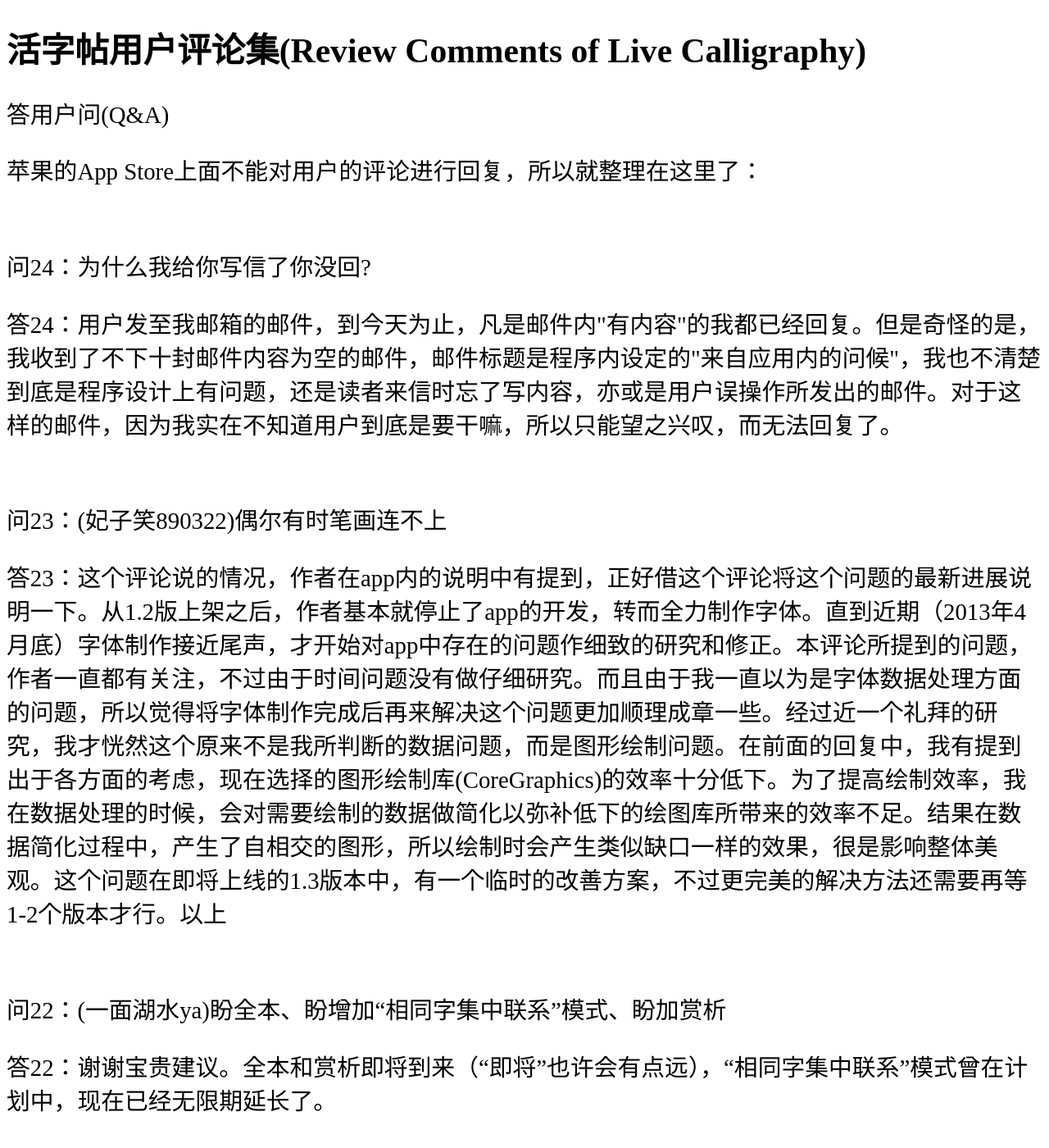
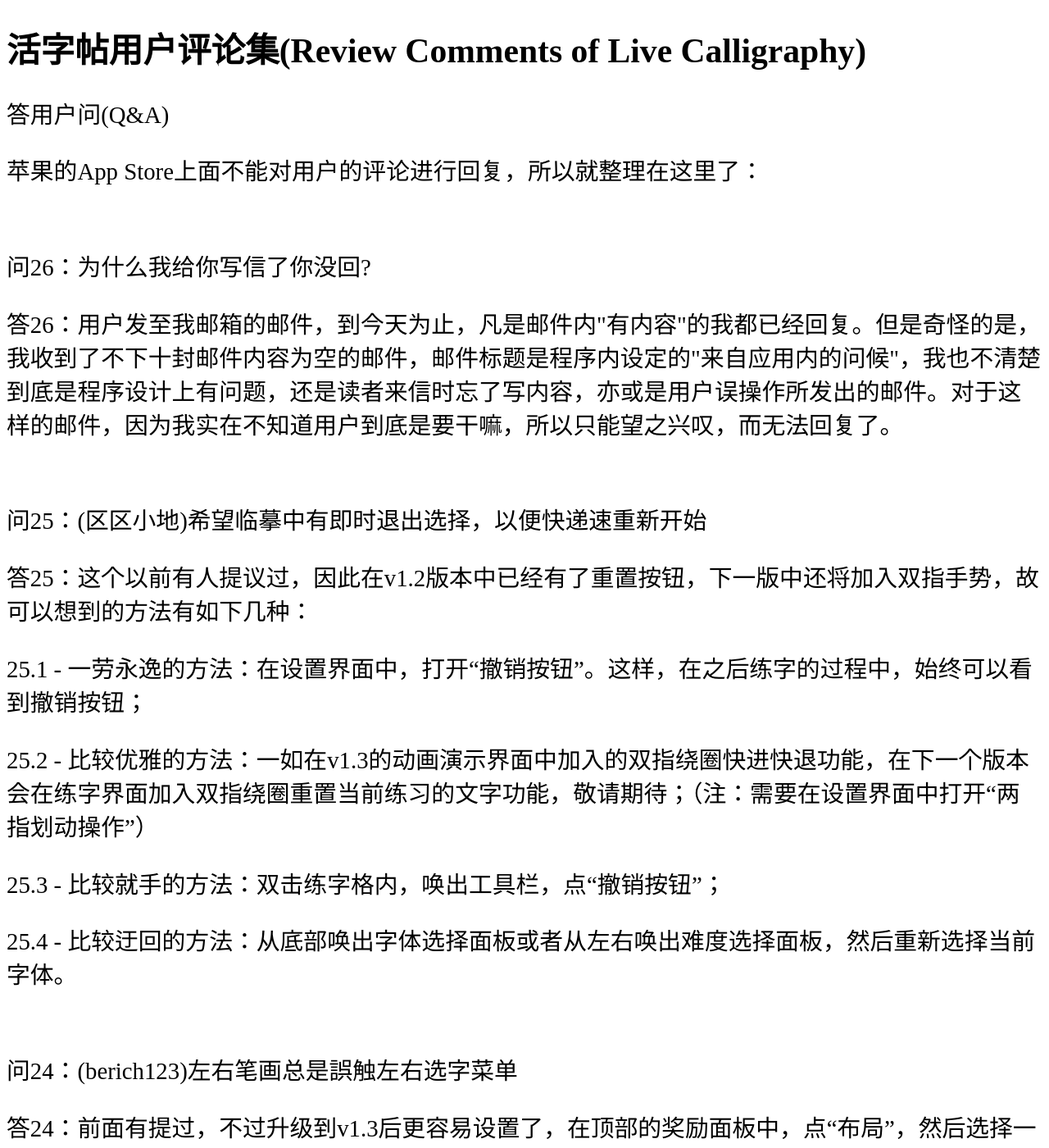
Before and after one commit to shengzhe/livecalligraphy, a Jekyll site: the page built from _posts/2012-08-31-LiveCalligraphyQA.html, in a window 1280 px wide and 1400 px high. Shown: the whole window at 82% size. Built offline with Jekyll 4.4.1, drawn with Linux system fonts in a browser that asks for light colours; Markdown is read by kramdown in place of the engine named in the settings; some of the changed text lies outside the part shown.

Commit message:
Update 2012-08-31-LiveCalligraphyQA.html

```diff
--- a/_posts/2012-08-31-LiveCalligraphyQA.html
+++ b/_posts/2012-08-31-LiveCalligraphyQA.html
@@ -6,8 +6,18 @@ title: 活字帖用户评论集(Review Comments of Live Calligraphy)
 <p>答用户问(Q&A)</p>
 <p>苹果的App Store上面不能对用户的评论进行回复，所以就整理在这里了：</p>
 <br/>
-<p>问24：为什么我给你写信了你没回?</p>
-<p>答24：用户发至我邮箱的邮件，到今天为止，凡是邮件内"有内容"的我都已经回复。但是奇怪的是，我收到了不下十封邮件内容为空的邮件，邮件标题是程序内设定的"来自应用内的问候"，我也不清楚到底是程序设计上有问题，还是读者来信时忘了写内容，亦或是用户误操作所发出的邮件。对于这样的邮件，因为我实在不知道用户到底是要干嘛，所以只能望之兴叹，而无法回复了。</p>
+<p>问26：为什么我给你写信了你没回?</p>
+<p>答26：用户发至我邮箱的邮件，到今天为止，凡是邮件内"有内容"的我都已经回复。但是奇怪的是，我收到了不下十封邮件内容为空的邮件，邮件标题是程序内设定的"来自应用内的问候"，我也不清楚到底是程序设计上有问题，还是读者来信时忘了写内容，亦或是用户误操作所发出的邮件。对于这样的邮件，因为我实在不知道用户到底是要干嘛，所以只能望之兴叹，而无法回复了。</p>
+<br/>
+<p>问25：(区区小地)希望临摹中有即时退出选择，以便快递速重新开始</p>
+<p>答25：这个以前有人提议过，因此在v1.2版本中已经有了重置按钮，下一版中还将加入双指手势，故可以想到的方法有如下几种：</p>
+<p>  25.1 - 一劳永逸的方法：在设置界面中，打开“撤销按钮”。这样，在之后练字的过程中，始终可以看到撤销按钮；</p>
+<p>  25.2 - 比较优雅的方法：一如在v1.3的动画演示界面中加入的双指绕圈快进快退功能，在下一个版本会在练字界面加入双指绕圈重置当前练习的文字功能，敬请期待；（注：需要在设置界面中打开“两指划动操作”）</p>
+<p>  25.3 - 比较就手的方法：双击练字格内，唤出工具栏，点“撤销按钮”；</p>
+<p>  25.4 - 比较迂回的方法：从底部唤出字体选择面板或者从左右唤出难度选择面板，然后重新选择当前字体。</p>
+<br/>
+<p>问24：(berich123)左右笔画总是誤触左右选字菜单</p>
+<p>答24：前面有提过，不过升级到v1.3后更容易设置了，在顶部的奖励面板中，点“布局”，然后选择一个大边距的布局即可</p>
 <br/>
 <p>问23：(妃子笑890322)偶尔有时笔画连不上</p>
 <p>答23：这个评论说的情况，作者在app内的说明中有提到，正好借这个评论将这个问题的最新进展说明一下。从1.2版上架之后，作者基本就停止了app的开发，转而全力制作字体。直到近期（2013年4月底）字体制作接近尾声，才开始对app中存在的问题作细致的研究和修正。本评论所提到的问题，作者一直都有关注，不过由于时间问题没有做仔细研究。而且由于我一直以为是字体数据处理方面的问题，所以觉得将字体制作完成后再来解决这个问题更加顺理成章一些。经过近一个礼拜的研究，我才恍然这个原来不是我所判断的数据问题，而是图形绘制问题。在前面的回复中，我有提到出于各方面的考虑，现在选择的图形绘制库(CoreGraphics)的效率十分低下。为了提高绘制效率，我在数据处理的时候，会对需要绘制的数据做简化以弥补低下的绘图库所带来的效率不足。结果在数据简化过程中，产生了自相交的图形，所以绘制时会产生类似缺口一样的效果，很是影响整体美观。这个问题在即将上线的1.3版本中，有一个临时的改善方案，不过更完美的解决方法还需要再等1-2个版本才行。以上</p>
```
